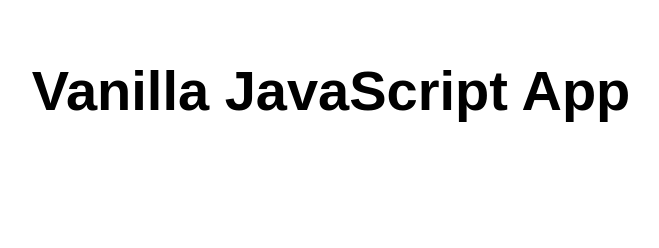
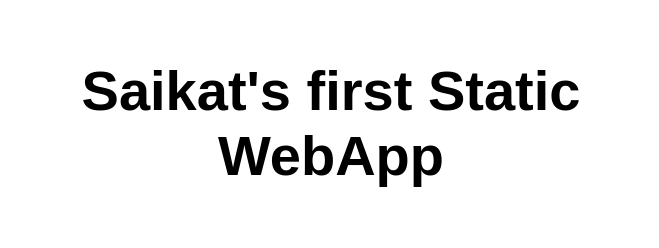
Before and after one commit to SaikatGithub75/my-first-static-web-app, a website: page src/index.html in a window 1280 px wide. Shown: the whole page, without its empty margins (309-968 px from the left). Drawn offline with Linux system fonts and the light colour scheme.

Commit message:
Update index.html

```diff
--- a/src/index.html
+++ b/src/index.html
@@ -5,12 +5,12 @@
   <meta charset="UTF-8">
   <meta name="viewport" content="width=device-width, initial-scale=1.0">
   <link rel="stylesheet" href="styles.css">
-  <title>Vanilla JavaScript App</title>
+  <title>First Static WebApp</title>
 </head>
 
 <body>
   <main>
-    <h1>Vanilla JavaScript App</h1>
+    <h1>Saikat's first Static WebApp</h1>
   </main>
 </body>
 
```
